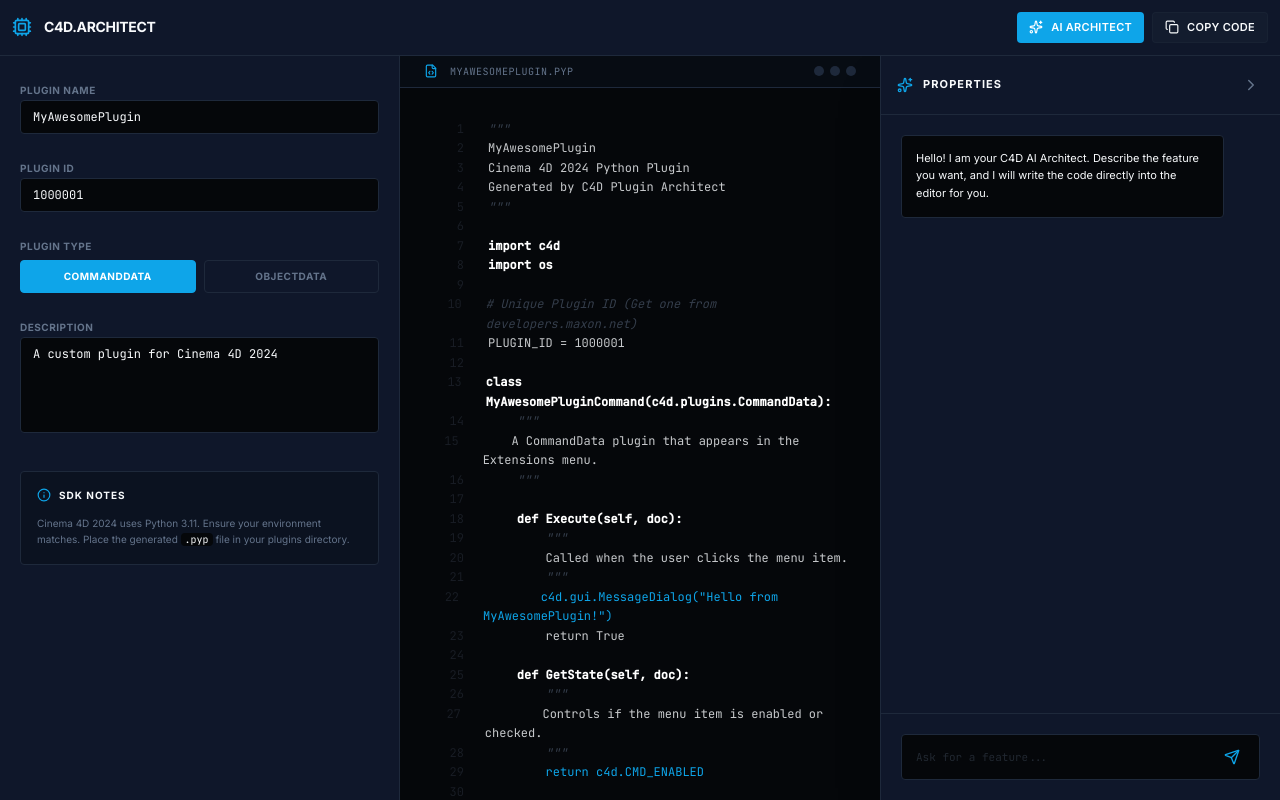
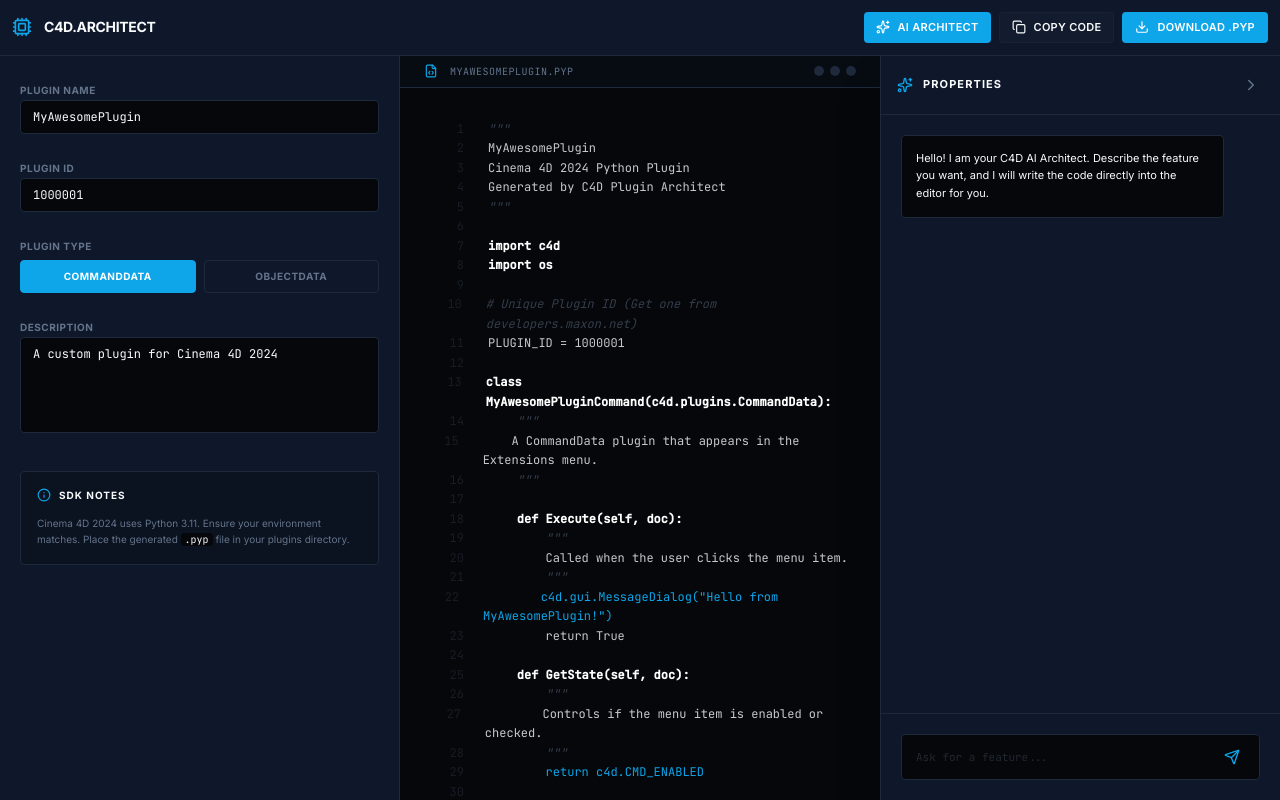
Before and after one commit to LesIsaak/C4D-PlugIn-Architect, a React (Vite) app: page / in a window 1280 px wide. Built offline with nearby package versions, Linux system fonts and the light colour scheme.

Commit message:
feat: Add .pyp file download functionality
Implements a download button that allows users to save the generated Python boilerplate code as a `.pyp` file. This enhances the usability of the plugin architect by providing a direct export option for the code.

```diff
--- a/src/App.tsx
+++ b/src/App.tsx
@@ -230,6 +230,18 @@ if __name__ == "__main__":
     setMessages(prev => [...prev, { role: 'model', text: "Reset to standard boilerplate." }]);
   };
 
+  const handleDownload = () => {
+    const blob = new Blob([currentCode], { type: 'text/plain' });
+    const url = URL.createObjectURL(blob);
+    const a = document.createElement('a');
+    a.href = url;
+    a.download = `${config.name.toLowerCase() || 'plugin'}.pyp`;
+    document.body.appendChild(a);
+    a.click();
+    document.body.removeChild(a);
+    URL.revokeObjectURL(url);
+  };
+
   return (
     <div className="h-screen bg-blueprint-bg text-blueprint-text font-sans selection:bg-blueprint-accent selection:text-blueprint-bg flex flex-col overflow-hidden">
       {/* Header */}
@@ -254,6 +266,13 @@ if __name__ == "__main__":
           >
             {copied ? <Check size={14} /> : <Copy size={14} />}
             {copied ? 'Copied' : 'Copy Code'}
+          </button>
+          <button
+            onClick={handleDownload}
+            className="flex items-center gap-2 px-3 py-1.5 bg-blueprint-accent text-white border border-blueprint-accent/50 rounded hover:bg-blueprint-accent/90 transition-all text-[11px] font-semibold uppercase tracking-wide"
+          >
+            <Download size={14} />
+            Download .pyp
           </button>
         </div>
       </header>
```
